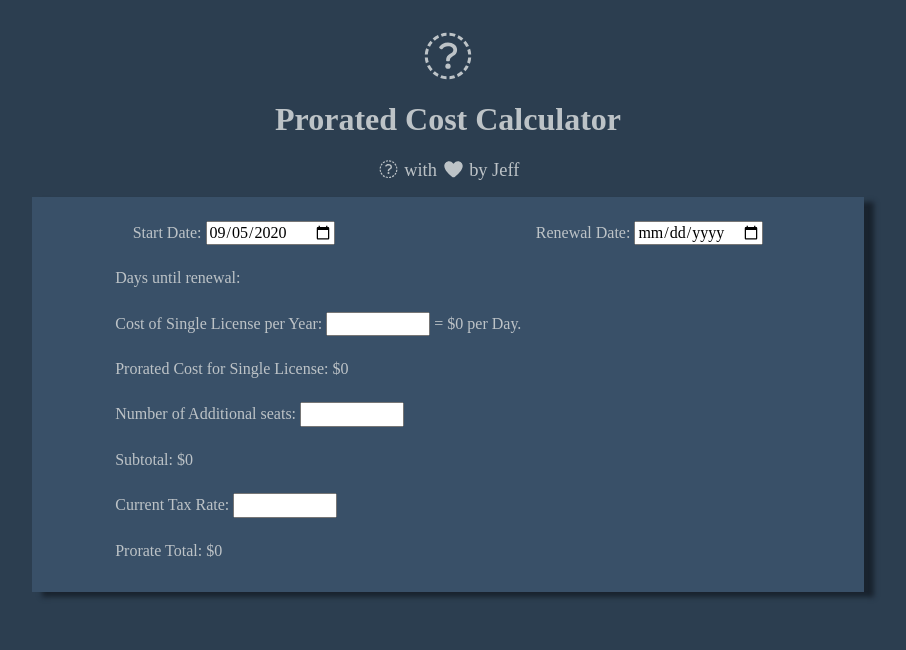
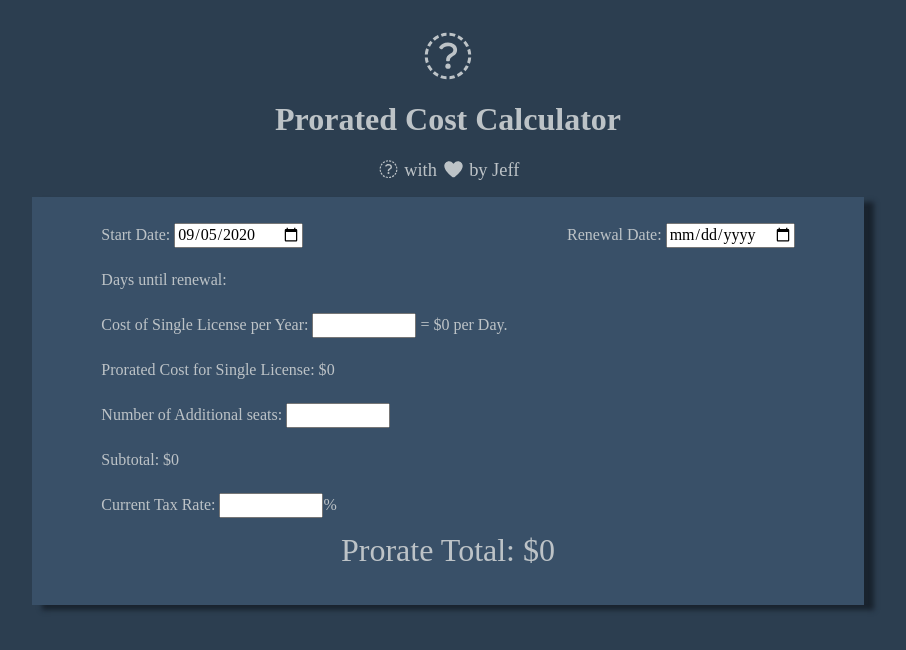
Before and after one commit to jeffinnes/prorate-cost-calculator, a website: page index.html in a window 1280 px wide. Shown: the whole page, without its empty margins (192-1098 px from the left). Drawn offline with Linux system fonts and the light colour scheme.

Commit message:
Refactored Styling to use CSS grid

```diff
--- a/css/main.css
+++ b/css/main.css
@@ -1,6 +1,10 @@
 html {
   background-color: rgba(44, 62, 80,1.0);
   color: rgba(189, 195, 199,1.0);
+}
+
+.flex-box {
+  display: flex;
 }
 
 div.title-box {
@@ -13,31 +17,52 @@ div.title-box span.cute-bs {
   font-size: 1.15rem;
 }
 
-.main {
+div.calculator {
   width: 65%;
   margin: auto;
+  padding-top: 1rem;
   padding-bottom: 2rem;
   background-color: rgb(57, 80, 104);
   box-shadow: 10px 5px 5px rgb(25, 35, 46);
+  display: grid;
+  grid-template-columns: repeat(12, 1fr);
+  grid-auto-rows: minmax(45px, auto);
+  align-items: center;
 }
 
-.flex-box {
-  display: flex;
+div.date-pickers {
+  grid-column: 2 / 12;
+  justify-content: space-between;
 }
 
-.row,
-.date-pickers {
-  padding-top: 1.5rem;
+div.days-left {
+ grid-column: 2 / 6;
 }
 
-.row {
-  width: 80%;
-  margin: 0 auto;
+div.single-cost-per-year {
+  grid-column: 2 / 9;
 }
 
+div.prorate-single {
+  grid-column: 2 / 6;
+}
 
-.date-pickers {
-  justify-content: space-around;
+div.qty {
+  grid-column: 2 / 8;
+}
+
+div.subtotal {
+  grid-column: 2 / 6;
+}
+
+div.tax {
+  grid-column: 2 / 7;
+}
+
+div.total {
+  grid-column: 4 / 10;
+  font-size: 2rem;
+  text-align: center;
 }
 
 .num-input {
--- a/index.html
+++ b/index.html
@@ -17,7 +17,7 @@
     <span class="cute-bs"><i class="far fa-code"></i> with <i class="fas fa-heart"></i> by Jeff</span>
   </div>
 
-  <div class="main">
+  <div class="calculator">
 
     <div class="date-pickers flex-box">
       <div>
@@ -31,36 +31,35 @@
       </div>
     </div>
 
-    <div class="flex-box row">
+    <div class="days-left">
       <span>Days until renewal: <span id="days-left"></span></span>
     </div>
 
-    <div class="row">
+    <div class="single-cost-per-year">
       <label for="single-cost-per-year">Cost of Single License per Year:</label>
       <input type="number" step="0.01" id="single-cost-per-year" class="num-input">
       <span> = $<span id="single-cost-per-day">0</span> per Day.</span>
     </div>
 
-    <div class="row">
+    <div class="prorate-single">
       <span>Prorated Cost for Single License: $<span id="prorate-single">0</span></span>
     </div>
 
-    <div class="row">
+    <div class="qty">
       <label for="qty">Number of Additional seats:</label>
       <input type="number" step="1" min="0" id="qty" class="num-input">
     </div>
 
-    <div class="row">
+    <div class="subtotal">
       <span>Subtotal: $<span id="subtotal">0</span></span>
-
     </div>
 
-    <div class="row">
+    <div class="tax">
       <label for="tax">Current Tax Rate:</label>
-      <input type="number" step="0.0001" min="0" id="tax" class="num-input">
+      <input type="number" step="0.0001" min="0" id="tax" class="num-input"><span>%</span>
     </div>
 
-    <div class="row">
+    <div class="total">
       <span>Prorate Total: $<span id="total">0</span></span>
     </div>
 
```
